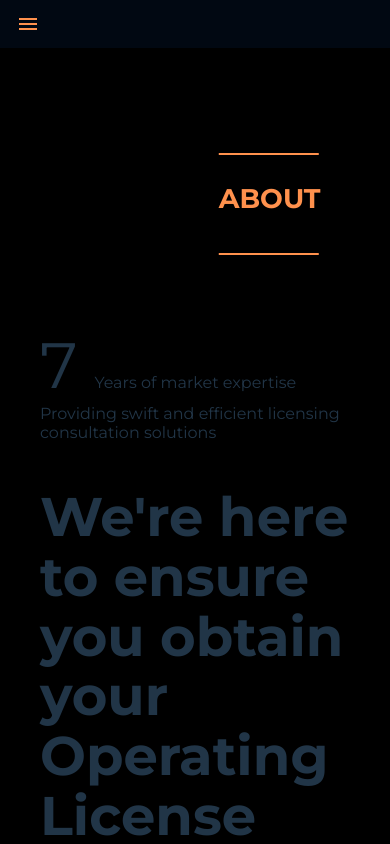
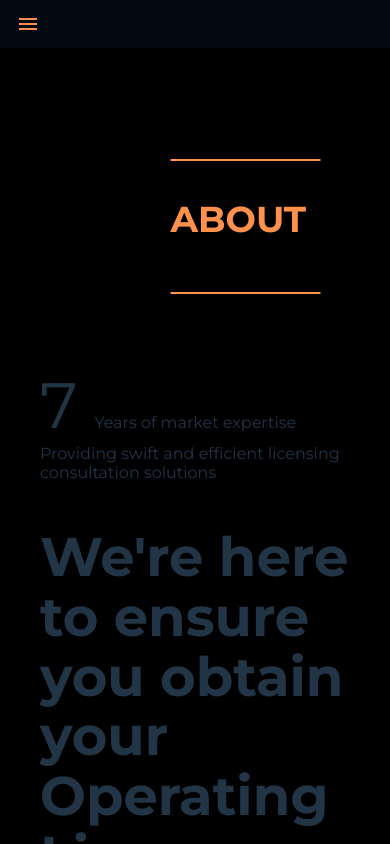
Before and after one commit to DontStopPrograming/Client_General_Solutions, a React (Vite) app: page /about in a window 390 px wide. Shown: the top 844 px of the page. Built offline with nearby package versions, Linux system fonts and the light colour scheme; what react-swipeable-views-utils would draw is missing.

Commit message:
Fixed: Scroll up About component from Navbar component

```diff
--- a/src/components/About/About.css
+++ b/src/components/About/About.css
@@ -33,7 +33,7 @@
 
 .title_line {
     width: 2px;
-    height: 100px;
+    height: 150px;
     background-color: var(--orange) !important;
     display: inline-block;
 
@@ -111,7 +111,7 @@
     }
 
     .title_line {
-        width: 100px;
+        width: 150px;
         height: 2px;
         background-color: black;
         display: inline-block;
--- a/src/components/home/Home.jsx
+++ b/src/components/home/Home.jsx
@@ -39,11 +39,11 @@ export const Home = () => {
 
 					<div className='title'>
 						<div className='title__home'>
-							<h1> SERVICIOS <br /> Y SOLUCIONES <br /> GENERALES </h1>
+							<h1> GENERAL <br /> SERVICES &<br />  SOLUTIONS </h1>
 						</div>
 
 						<div className='subtitle__home'>
-							<p> EXPERTOS EN SEGURIDAD CIVIL </p>
+							<p> EXPERTS IN CIVIL SECURITY </p>
 						</div>
 					</div>
 
--- a/src/components/navbar/Navbar.jsx
+++ b/src/components/navbar/Navbar.jsx
@@ -61,7 +61,9 @@ export const Navbar = () => {
 					navigate('/home')
 					break
 				case '/about':
-					navigate('/services')
+					if (window.scrollY <= 0) {
+						navigate('/services')
+					}
 					break
 				case '/contact':
 					navigate('/about')
--- a/src/index.css
+++ b/src/index.css
@@ -15,7 +15,7 @@
   --h1-min: 2.8em;
 
   /* H2 size */
-  --h2: large;
+  --h2: x-large;
 
   /* Size <p /> media screen */
   --p-max: 1.7em;
```
Also changed, not shown: src/assets/arrow-down.png.
